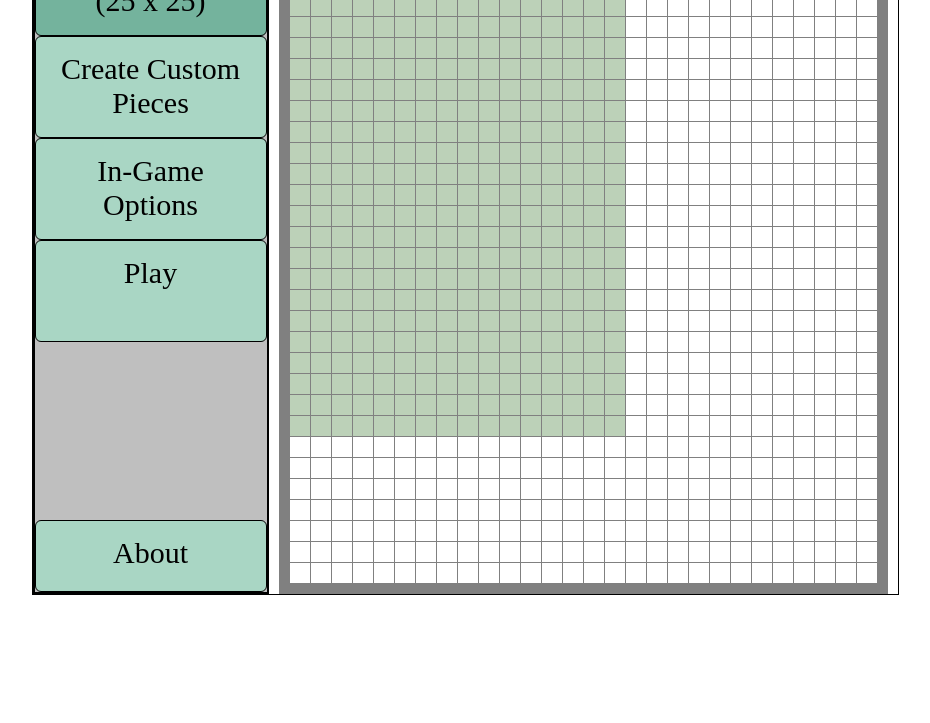
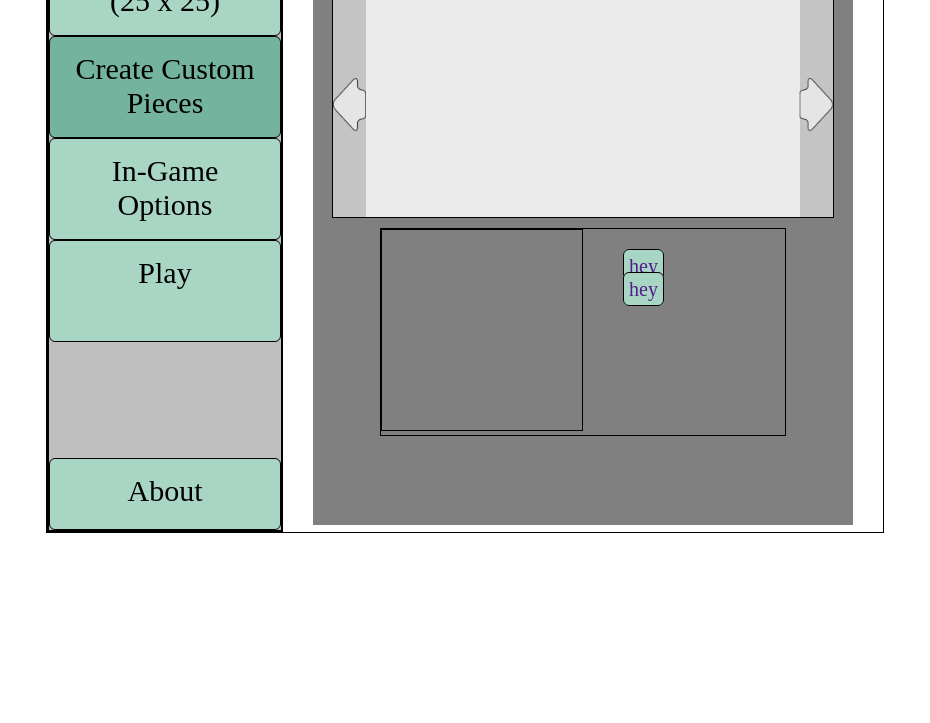
Before and after one commit to cte64/nuTetris, a plain HTML site: page index.html in a window 1280 px wide. Shown: the part 77-800 px from the top of the page, without its empty margins (175-1105 px from the left). Drawn offline with Linux system fonts and the light colour scheme.

Commit message:
new folders

```diff
--- a/createPieces.js
+++ b/createPieces.js
@@ -4,7 +4,12 @@ var createPieces = {
 
 
 
-  update: function() {
+  pieces: [],
+
+
+  update: function(arg) {
+
+    console.log(arg);
 
   },
 
@@ -12,14 +17,6 @@ var createPieces = {
   init: function() {
 
 
-
-    var htmlInject =
-    "<h1 id='title'> SandBox Tetris </h1>" +
-      "<div id='game'>" +
-    "</div>";
-
-    document.getElementById("gameBox").innerHTML = htmlInject;
-
   }
 
 
--- a/index.html
+++ b/index.html
@@ -2,13 +2,17 @@
 <html lang="en" dir="ltr">
   <head>
     <meta charset="utf-8">
-    <link rel="stylesheet" href="styles.css">
+    <link rel="stylesheet" href="styles/selectSize.css">
+    <link rel="stylesheet" href="styles/createPieces.css">
+    <link rel="stylesheet" href="styles/tetris.css">
+    <link rel="stylesheet" href="styles/mainUI.css">
     <title></title>
   </head>
 
   <body>
-    <div id="tableContainer">
-      <div id="tableRow">
+    <div class="tableContainer">
+      <div class="tableRow">
+
 
         <div id="menu">
           <ul id="menuItems">
@@ -21,6 +25,39 @@
         </div>
 
         <div id="gameBox">
+
+          <h1 id='title'> SandBox Tetris </h1>
+          <div id="game">
+
+            <div id="scrollBar">
+                <div class="sideBar"> <img id="leftArrow" src="images/arrow.png" onclick="createPieces.update('left')"> </div>
+                <div id="middle"> <canvas id="slideShow"> </canvas> </div>
+                <div class="sideBar"> <img id="rightArrow" src="images/arrow.png" onclick="createPieces.update('right')"> </div>
+            </div>
+
+
+
+            <div class="tableContainer" id="gridControls">
+              <div class="tableRow">
+                <div id="leftSide">
+                  <canvas id="gridSelector"> </canvas>
+                </div>
+
+                <div id="rightSide">
+
+                  <ul id="gridList">
+                    <li> <a href="" class="gridControlButton"> hey </a> </li>
+                    <li> <a href="" class="gridControlButton"> hey </a> </li>
+                  <ul>
+
+
+                </div>
+              </div>
+            </div>
+
+
+          </div>
+
 
         </div>
 
--- a/main.js
+++ b/main.js
@@ -3,7 +3,7 @@ var mainMenu = {
 
   state: "init",
   init: function() {
-    this.update("sizeSelect");
+    this.update("createPieces");
   },
 
   update: function(button) {
--- /dev/null
+++ b/styles/createPieces.css
@@ -0,0 +1,84 @@
+
+#scrollBar {
+  display: table;
+  border: solid 1px black;
+  width: 500px;
+  height: 200px;
+  position: relative;
+  top: 10px;
+  margin: auto;
+}
+
+.sideBar {
+  display: table-cell;
+  width: 6%;
+  background-color: rgb(196, 196, 196);
+  vertical-align: middle;
+}
+
+#leftArrow {
+  width: 100%;
+}
+
+#rightArrow {
+  width: 100%;
+  transform: scaleX(-1);
+}
+
+#middle {
+  display: table-cell;
+  width: 80%;
+  background-color: rgb(235, 235, 235);
+}
+
+#gridControls {
+  margin-left: auto;
+  margin-right: auto;
+  margin-top: 20px;
+  display: table;
+  border: solid 1px black;
+}
+
+#leftSide {
+  display: table-cell;
+  width: 50%;
+  position: relative;
+}
+
+#rightSide {
+  display: table-cell;
+  width: 50%;
+  position: relative;
+}
+
+.gridControlButton {
+  border: solid 1px black;
+  background-color: rgb(169, 214, 196);
+  font-size: 20px;
+  style: none;
+  text-decoration: none;
+  border-radius: 6px;
+  padding: 5px;
+}
+
+#gridList {
+  position: absolute;
+  left: 0px;
+  top: 10px;
+  list-style: none;
+}
+
+#gridSelector {
+  top: 0px;
+  left: 0px;
+  width: 200px;
+  height: 200px;
+  border: solid 1px black;
+}
+
+#slideShow {
+  margin-left: auto;
+  margin-right: auto;
+  width: 100%;
+  height: 100%;
+}
--- a/styles.css
+++ b/styles/mainUI.css
@@ -1,10 +1,10 @@
-#tableContainer {
+.tableContainer {
   display: table;
   border: solid 1px black;
   margin: auto;
 }
 
-#tableRow {
+.tableRow {
   display: table-row;
 }
 
@@ -31,11 +31,10 @@
   margin-left: auto;
   margin-right: auto;
   text-align: center;
+  position: relative;
 }
 
-#sizeSelectCanvas, #tetrisCanvas {
-  margin-top: 10px;
-}
+
 
 #menuItems {
   margin: 0px;
--- /dev/null
+++ b/styles/selectSize.css
@@ -0,0 +1,5 @@
+
+
+#sizeSelectCanvas {
+  margin-top: 10px;
+}
--- /dev/null
+++ b/styles/tetris.css
@@ -0,0 +1,5 @@
+
+
+#tetrisCanvas {
+  margin-top: 10px;
+}
```
Also changed, not shown: globals.js (+0 -18 lines), images/arrow.png (added), images/leftArrow.png (added), images/one.png (added), images/rightArrow.png (added), images/three.png (added), images/two.png (added), tetris.js (indentation only).
